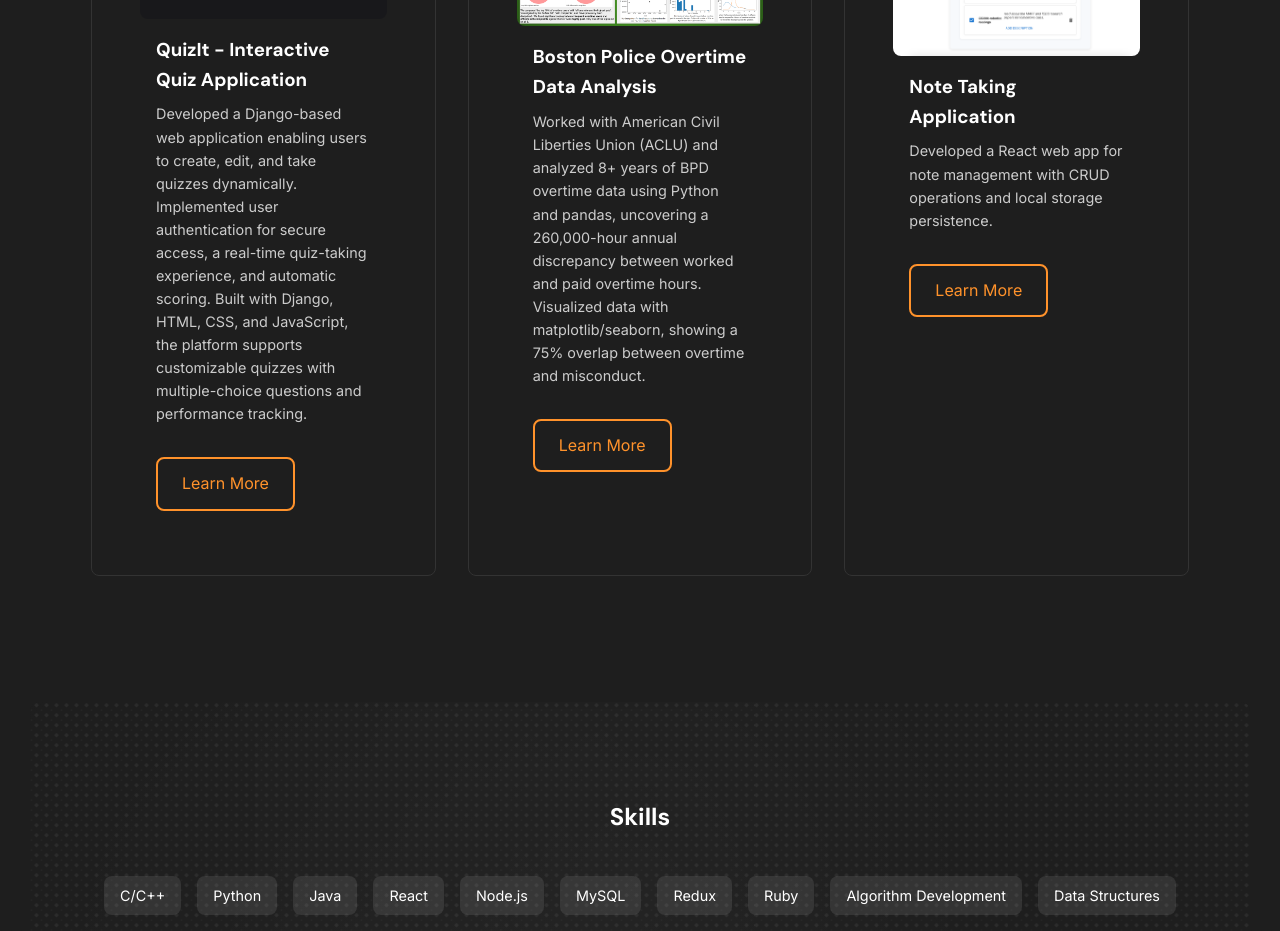
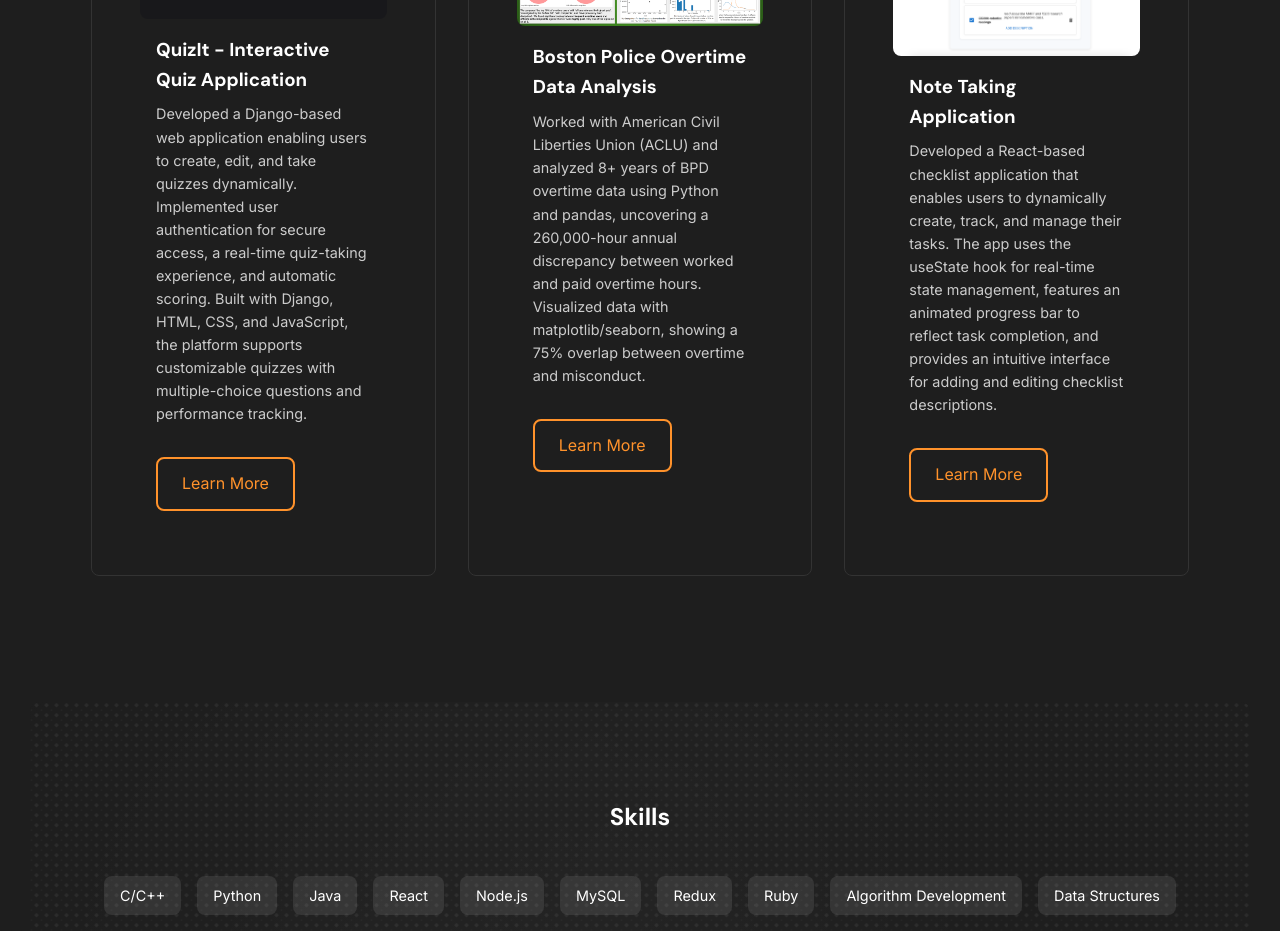
Before and after one commit to ahmadssadiq/soft-resume, a React (Create React App) app: page /#/ in a window 1280 px wide. Shown: the part 2340-3271 px from the top of the page. Built offline with nearby package versions, Linux system fonts and the light colour scheme.

Commit message:
fixed the description of note taking application

```diff
--- a/src/components/Projects.js
+++ b/src/components/Projects.js
@@ -24,11 +24,11 @@ const projectData = [
     link: '#/projects/Boston-Police-Overtime',  // internal link
   },
   {
-    title: 'Note Taking Application',
-    description: 'Developed a React web app for note management with CRUD operations and local storage persistence.',
-    image: NoteAppImage,
-    link: '#/projects/Note-Taking-Application',  // internal link
-  },
+  title: 'Note Taking Application',
+  description: 'Developed a React-based checklist application that enables users to dynamically create, track, and manage their tasks. The app uses the useState hook for real-time state management, features an animated progress bar to reflect task completion, and provides an intuitive interface for adding and editing checklist descriptions.',
+  image: NoteAppImage,
+  link: '#/projects/Note-Taking-Application',
+}
   // Add more projects as needed
 ];
 
```
